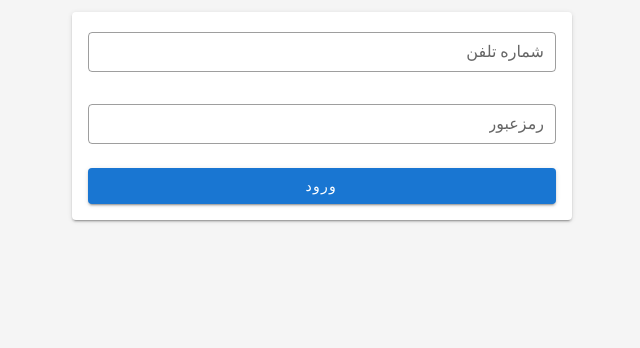
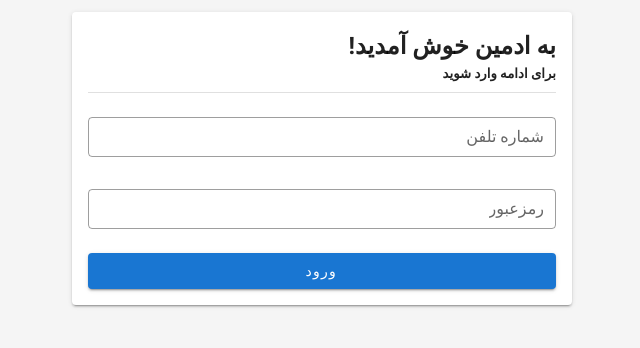
Before and after one commit to hosseinghs/university-project, a Nuxt app in the folder admin/: page / in a window 1280 px wide. Shown: the top 348 px of the page, without its empty margins (409-1049 px from the left). Built offline with nearby package versions, Linux system fonts and the light colour scheme.

Commit message:
login ui improved

```diff
--- a/admin/pages/index.vue
+++ b/admin/pages/index.vue
@@ -2,6 +2,9 @@
   <v-container>
     <v-card class="px-4 py-4 mx-auto" width="500">
       <v-form ref="login" @submit.prevent="submitForm()">
+        <h2>به ادمین خوش آمدید!</h2>
+        <h5>برای ادامه وارد شوید</h5>
+        <v-divider class="mt-2 mb-5"></v-divider>
         <v-row>
           <v-col class="py-0" cols="12">
             <FormText
```
